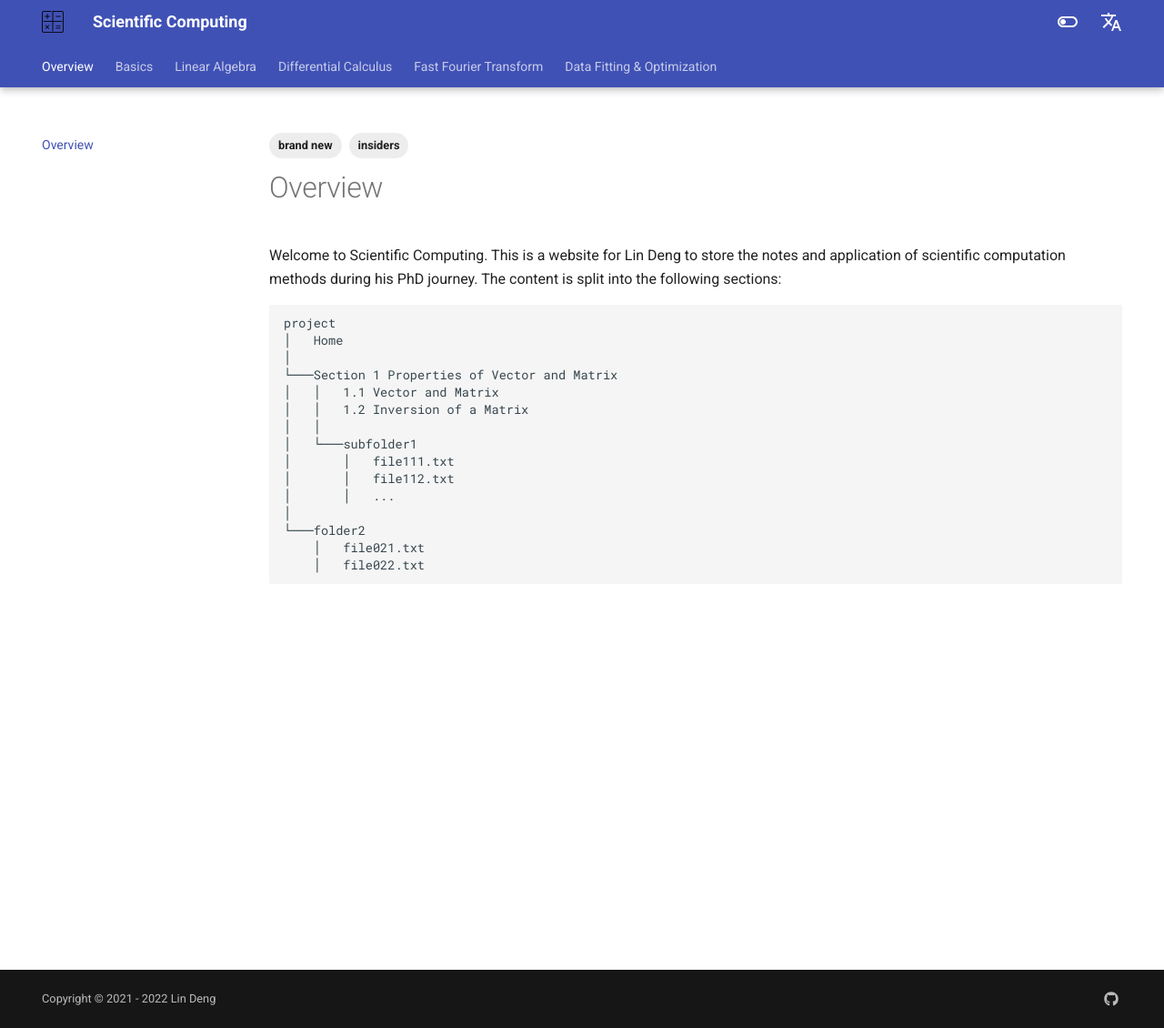
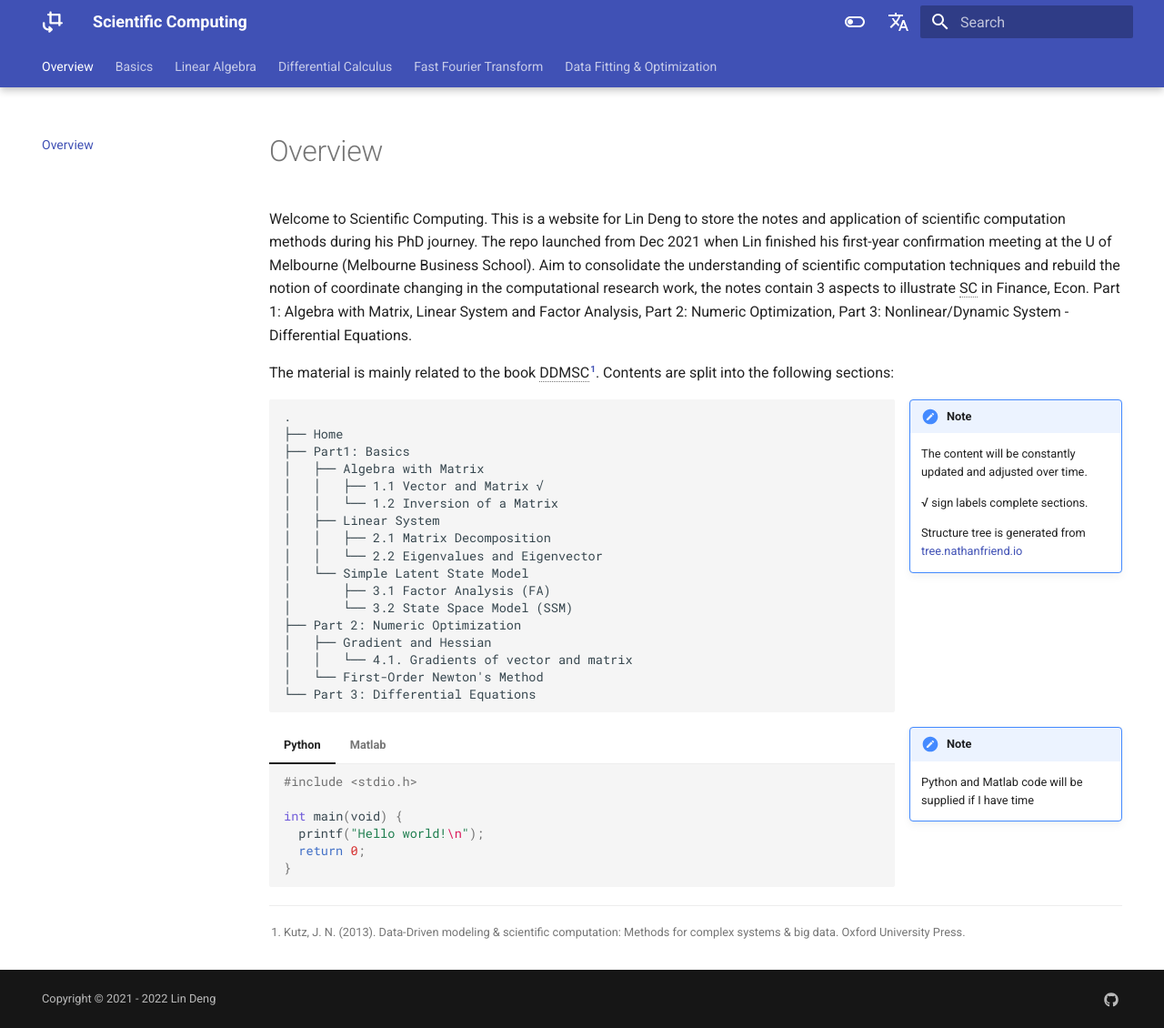
Before and after one commit to linchrisdeng/notes-Scientific-Computing, an MkDocs documentation site: the page built from docs/index.md, in a window 1280 px wide and 1130 px high. Shown: the whole window at 91% size. Built offline with MkDocs 1.6.1 and Material for MkDocs 9.7.7, drawn with Linux system fonts in a browser that asks for light colours; comment, search, counter and statistics services are not loaded.

Commit message:
update layout

````diff
--- a/docs/index.md
+++ b/docs/index.md
@@ -1,28 +1,64 @@
 ---
 title:
 description: Homepage for Lin's scientific computing
-tags:
-  - insiders
-  - brand new
 ---
 
 # Overview
-Welcome to Scientific Computing. This is a website for Lin Deng to store the notes and application of scientific computation methods during his PhD journey. The content is split into the following sections:
+
+Welcome to Scientific Computing. This is a website for Lin Deng to store the notes and application of scientific computation methods during his PhD journey. The repo launched from Dec 2021 when Lin finished his first-year confirmation meeting at the U of Melbourne (Melbourne Business School). Aim to consolidate the understanding of scientific computation techniques and rebuild the notion of coordinate changing in the computational research work, the notes contain 3 aspects to illustrate SC in Finance, Econ. Part 1: Algebra with Matrix, Linear System and Factor Analysis, Part 2: Numeric Optimization, Part 3: Nonlinear/Dynamic System - Differential Equations.
+
+The material is mainly related to the book DDMSC[^1]. Contents are split into the following sections:
+!!! note inline end
+    The content will be constantly updated and adjusted over time.
+
+    √ sign labels complete sections.
+
+    Structure tree is generated from [tree.nathanfriend.io](https://tree.nathanfriend.io/)
+```
+.
+├── Home
+├── Part1: Basics
+│   ├── Algebra with Matrix
+│   │   ├── 1.1 Vector and Matrix √
+│   │   └── 1.2 Inversion of a Matrix
+│   ├── Linear System
+│   │   ├── 2.1 Matrix Decomposition
+│   │   └── 2.2 Eigenvalues and Eigenvector
+│   └── Simple Latent State Model
+│       ├── 3.1 Factor Analysis (FA)
+│       └── 3.2 State Space Model (SSM)
+├── Part 2: Numeric Optimization
+│   ├── Gradient and Hessian
+│   │   └── 4.1. Gradients of vector and matrix
+│   └── First-Order Newton's Method
+└── Part 3: Differential Equations
 
 ```
-project
-│   Home
-│
-└───Section 1 Properties of Vector and Matrix
-│   │   1.1 Vector and Matrix
-│   │   1.2 Inversion of a Matrix
-│   │
-│   └───subfolder1
-│       │   file111.txt
-│       │   file112.txt
-│       │   ...
-│
-└───folder2
-    │   file021.txt
-    │   file022.txt
-```
+
+!!! note inline end
+    Python and Matlab code will be supplied if I have time
+=== "Python"
+
+    ``` py
+    #include <stdio.h>
+
+    int main(void) {
+      printf("Hello world!\n");
+      return 0;
+    }
+    ```
+
+=== "Matlab"
+
+    ``` matlab
+    #include <iostream>
+
+    int main(void) {
+      std::cout << "Hello world!" << std::endl;
+      return 0;
+    }
+    ```
+
+
+--8<-- "includes/abbr.md"
+[^1]: Kutz, J. N. (2013). Data-Driven modeling &#38; scientific computation: Methods for complex systems &#38; big data. Oxford University Press.
--- /dev/null
+++ b/includes/abbr.md
@@ -0,0 +1,2 @@
+*[DDMSC]: Kutz, J. N. (2013). Data-Driven modeling &#38; scientific computation: Methods for complex systems &#38; big data. Oxford University Press.
+*[SC]: Scientific Computing
--- a/mkdocs.yml
+++ b/mkdocs.yml
@@ -4,7 +4,8 @@
 # Configuration
 theme:
   name: material
-  logo: assets/images/favicon.png
+  favicon: assets/images/favicon3.svg
+  logo: assets/images/favicon3.svg
   palette:
     - scheme: default
       # primary: deep orange
@@ -26,19 +27,21 @@
     - toc.integrate
 
 # Extension
-plugins:
-  - git-revision-date
-  - minify:
-      minify_html: true
-  - tags:
-      tags_file: tags.md
-
 
 markdown_extensions:
+  - abbr
+  - pymdownx.snippets
   - meta
   - pymdownx.emoji:
       emoji_index: !!python/name:materialx.emoji.twemoji
       emoji_generator: !!python/name:materialx.emoji.to_svg
+  - footnotes
+  - admonition
+  - pymdownx.details
+  - pymdownx.superfences
+  - pymdownx.tabbed:
+      alternate_style: true
+
 
 # Naviation
 nav:
````
Also changed, not shown: docs/assets/images/favicon2.svg (added), docs/assets/images/favicon3.svg (added), 2 other files.
